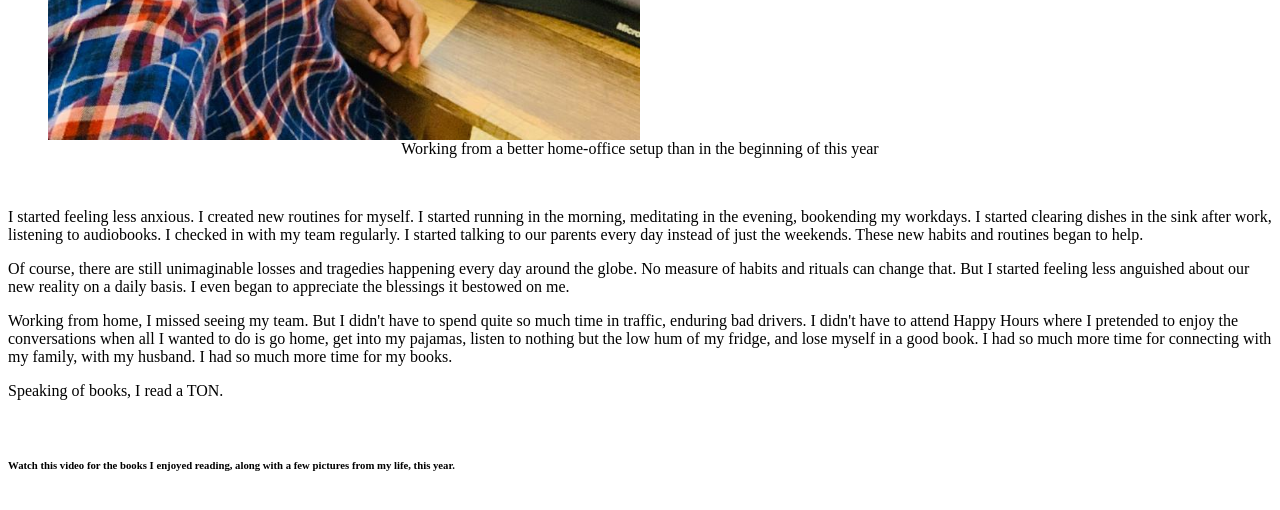
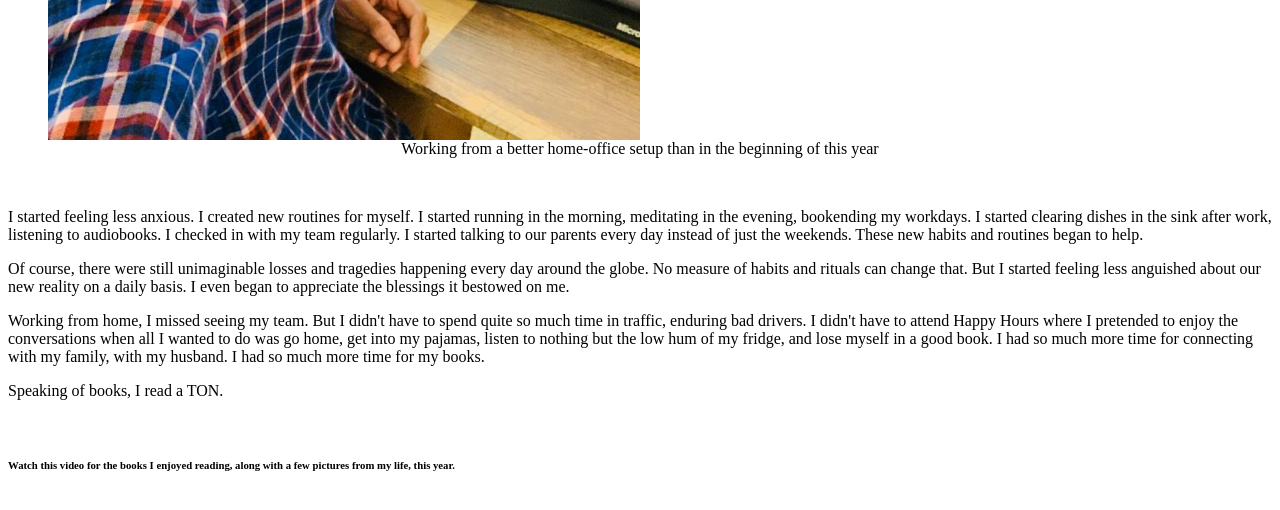
Before and after one commit to ThisisRajiRaj/thisisrajiraj.github.io, a Jekyll site: the page posts/yearinreview2020.html, which Jekyll copies as it is, in a window 1280 px wide and 900 px high, scrolled down 1270 px, cut to the strip 0-526 px from the top of the window. Shown: the top 510 px of the strip. Built offline with Jekyll 4.4.1, drawn with Linux system fonts in a browser that asks for light colours.

Commit message:
Update yearinreview2020.html

```diff
--- a/posts/yearinreview2020.html
+++ b/posts/yearinreview2020.html
@@ -102,7 +102,7 @@ fresh cut grass in the air. As I walked
     routines began to help.
 </p>
 <p>
-    Of course, there are still
+    Of course, there were still
     unimaginable losses and tragedies happening every day around the globe. No measure
     of habits and rituals can change that.
     But I started
@@ -113,7 +113,7 @@ fresh cut grass in the air. As I walked
 Working from home, I missed seeing my team. But I didn't have to spend quite so much time in
     traffic, enduring bad drivers. I didn't have to attend Happy
     Hours where I pretended to enjoy the conversations when all I wanted to do
-    is go home, get into my pajamas, listen to nothing but the low hum of my fridge,
+    was go home, get into my pajamas, listen to nothing but the low hum of my fridge,
     and lose myself in a good book. I had so much
     more time for connecting with my family, with my husband. I had so much
     more time for my books.
```
